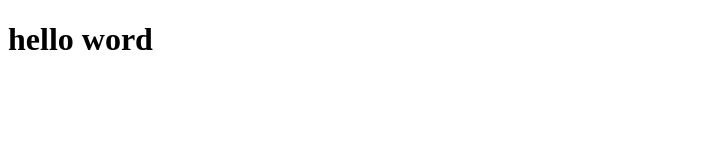
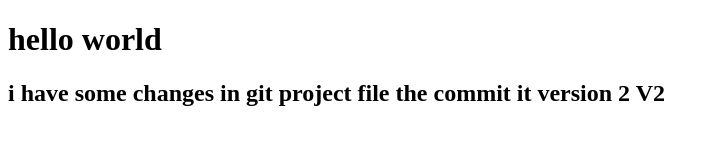
Before and after one commit to fayazu-hub/my_1st_repository, a plain HTML site: page index.html in a window 1280 px wide. Shown: the whole page, without its empty margins (0-719 px from the left). Drawn offline with Linux system fonts and the light colour scheme.

Commit message:
V2 of Index.html

```diff
--- a/index.html
+++ b/index.html
@@ -5,7 +5,8 @@
     <meta name="viewport" content="width=device-width, initial-scale=1.0">
     <title>git practice
     </title>
-    <h1>hello word</h1>
+    <h1>hello world</h1>
+    <h2>i have some changes in git project file the commit it version 2 V2</h2>
 </head>
 <body>
 
```
